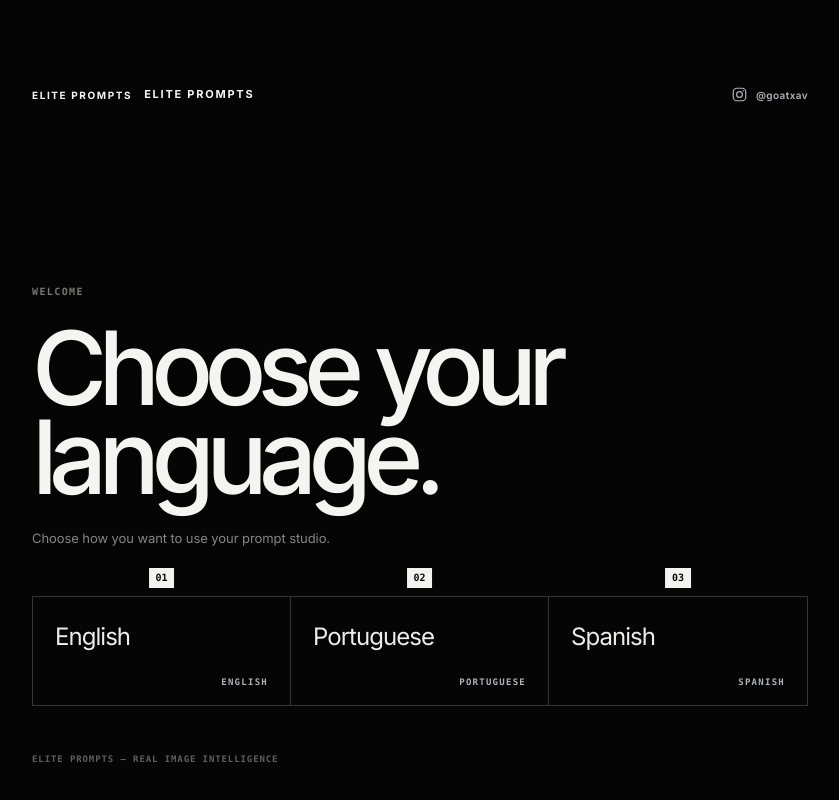
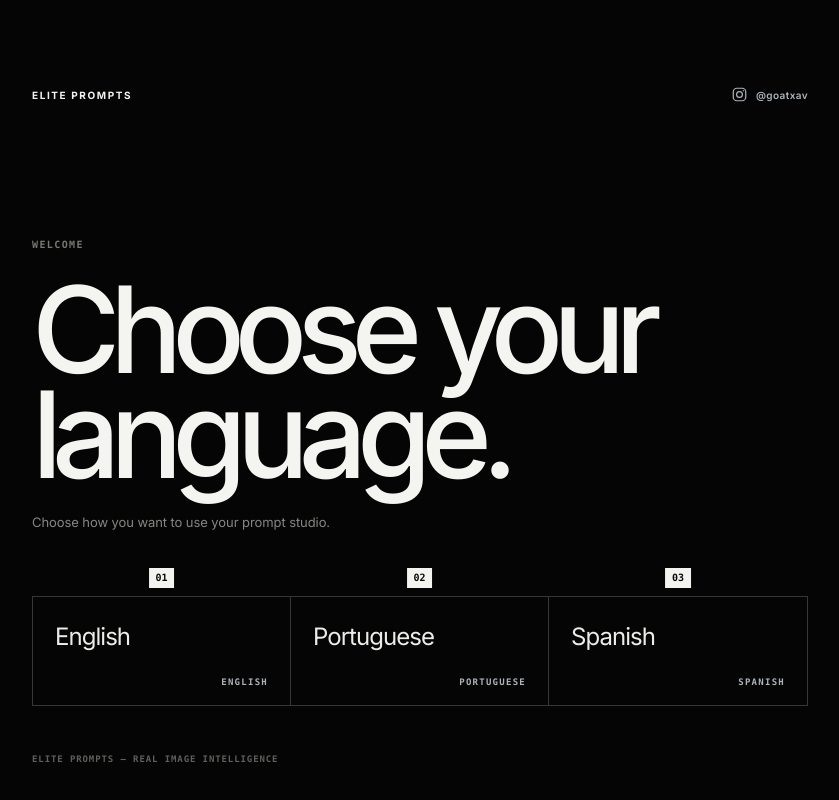
Before and after one commit to Luvvperry/elite-prompts, a React (Vite) app: page / in a window 1280 px wide. Shown: the whole page, without its empty margins (220-1059 px from the left). Built offline with nearby package versions, Linux system fonts and the light colour scheme; a web font is replaced by a local one.

Commit message:
feat: restore language selection entry screen

```diff
--- a/App.tsx
+++ b/App.tsx
@@ -286,10 +286,7 @@ const App: React.FC = () => {
     return stored ? normalizeInterfaceLanguage(stored) : 'en';
   });
 
-  const [hasChosenLanguage, setHasChosenLanguage] = useState<boolean>(() => {
-    const urlLang = new URLSearchParams(window.location.search).get('lang');
-    return Boolean(urlLang) || localStorage.getItem('ep_language_chosen') === 'true';
-  });
+  const [hasChosenLanguage, setHasChosenLanguage] = useState<boolean>(false);
 
   const [promptLang, setPromptLang] = useState<PromptLanguage>(() => {
     const urlLang = new URLSearchParams(window.location.search).get('lang');
--- a/components/LanguageGate.tsx
+++ b/components/LanguageGate.tsx
@@ -26,7 +26,6 @@ const LanguageGate: React.FC<LanguageGateProps> = ({ onChoose }) => {
         <header className="language-gate-brand">
           <div className="language-gate-brand-name">
             <span className="language-gate-brand-text">ELITE PROMPTS</span>
-            <span>ELITE PROMPTS</span>
           </div>
           <a
             href="https://www.instagram.com/goatxav/"
--- a/index.css
+++ b/index.css
@@ -2326,12 +2326,6 @@ button:focus-visible, a:focus-visible, input:focus-visible, textarea:focus-visib
 .mode-switch button.is-active, .prompt-engine-tabs button.bg-white { background: #F3F3EF !important; color: #090A0B !important; }
 .toast, .search-sheet, .settings-sheet, .history-drawer, .presets-modal, .command-palette { background: #121416 !important; border-color: #30353A !important; }
 
-/* Compact, legible language entry rather than an oversized landing page. */
-.language-gate-inner { max-width: 1040px; }
-.language-gate-hero { margin: auto 0 clamp(34px, 6vh, 64px) !important; }
-.language-gate-hero h1 { font-size: clamp(3.3rem, 8vw, 6.8rem) !important; letter-spacing: -.085em !important; }
-.language-gate-options { border-color: #30353A !important; }
-.language-gate-option { border-color: #30353A !important; }
 
 @media (max-width: 700px) {
   .mobile-topbar-inner { padding-inline: 14px !important; }
```
